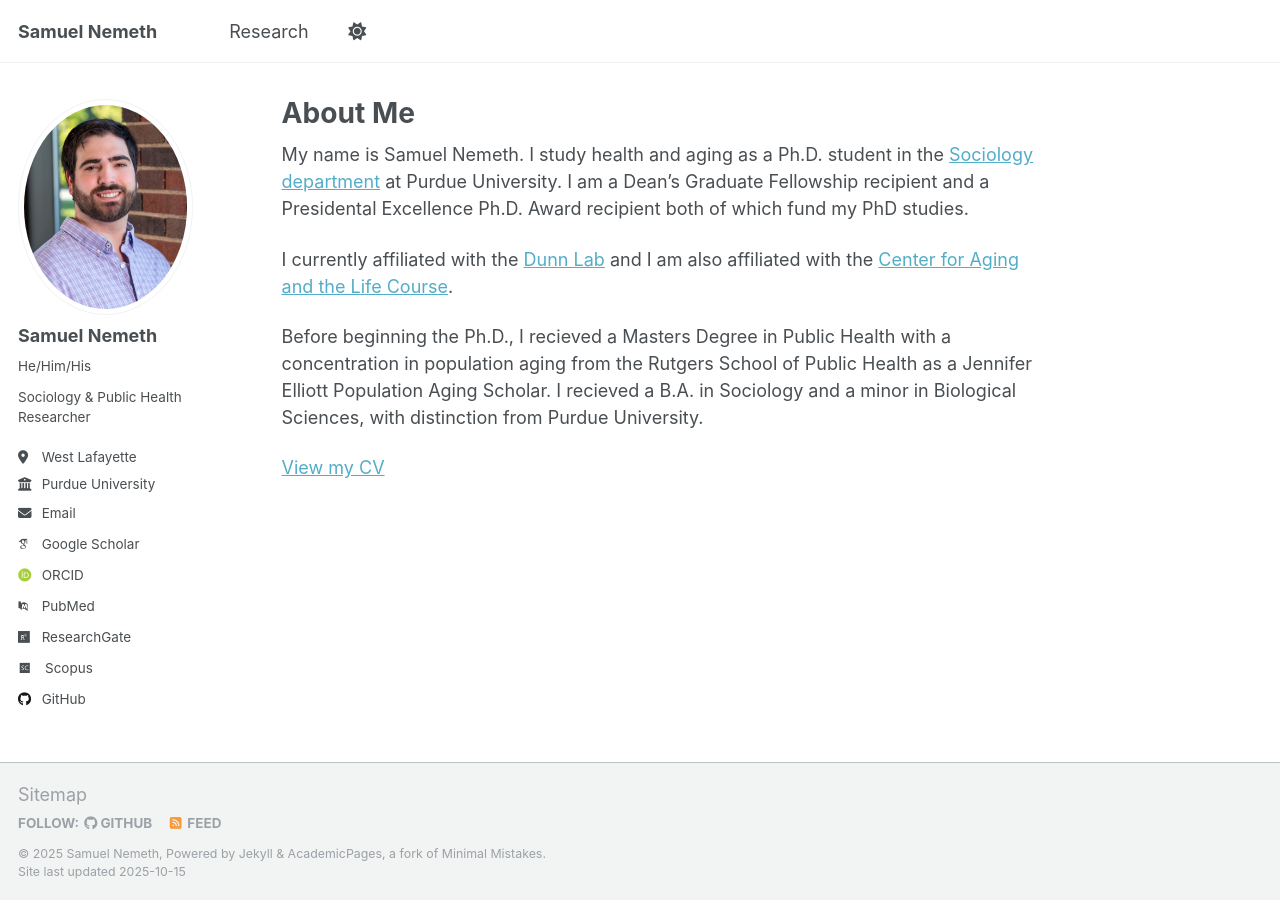
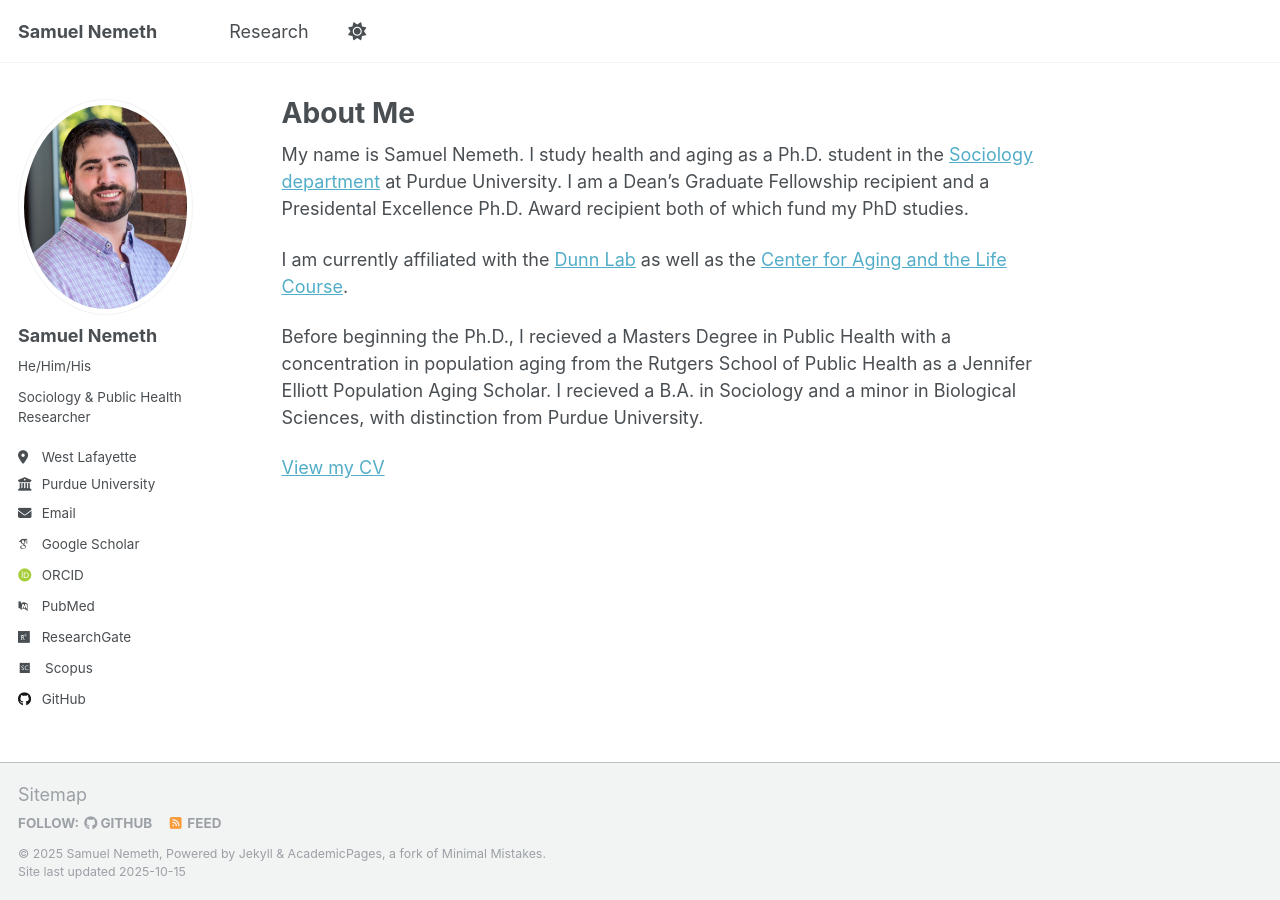
Before and after one commit to samuel-nemeth/samuel-nemeth.github.io, a Jekyll site: the page built from _pages/about.md, in a window 1280 px wide. Built offline with Jekyll 4.4.1, drawn with Linux system fonts in a browser that asks for light colours; some web fonts are replaced.

Commit message:
Update about.md

```diff
--- a/_pages/about.md
+++ b/_pages/about.md
@@ -9,7 +9,7 @@ redirect_from:
 
 My name is Samuel Nemeth. I study health and aging as a Ph.D. student in the [Sociology department](https://www.cla.purdue.edu/academic/sociology/index.html) at Purdue University. I am a Dean's Graduate Fellowship recipient and a Presidental Excellence Ph.D. Award recipient both of which fund my PhD studies.
 
-I currently affiliated with the [Dunn Lab](https://www.thedunnlab.com) and I am also affiliated with the [Center for Aging and the Life Course](https://www.purdue.edu/aging/).
+I am currently affiliated with the [Dunn Lab](https://www.thedunnlab.com) as well as the [Center for Aging and the Life Course](https://www.purdue.edu/aging/).
 
 Before beginning the Ph.D., I recieved a Masters Degree in Public Health with a concentration in population aging from the Rutgers School of Public Health as a Jennifer Elliott Population Aging Scholar. I recieved a B.A. in Sociology and a minor in Biological Sciences, with distinction from Purdue University.
 
```
